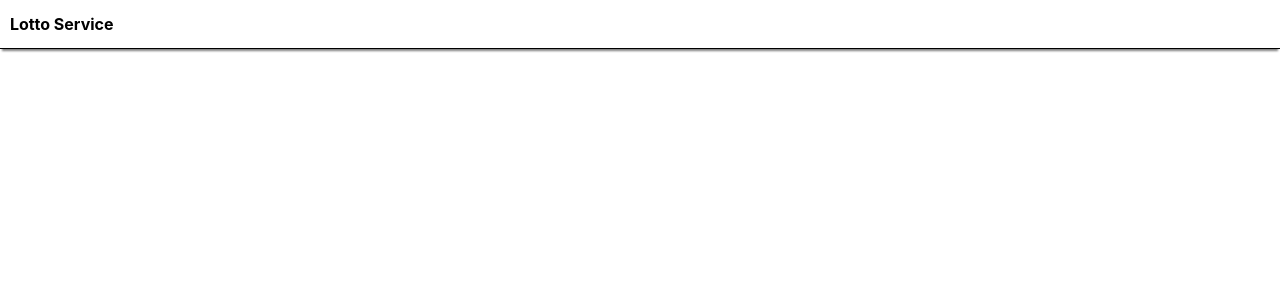
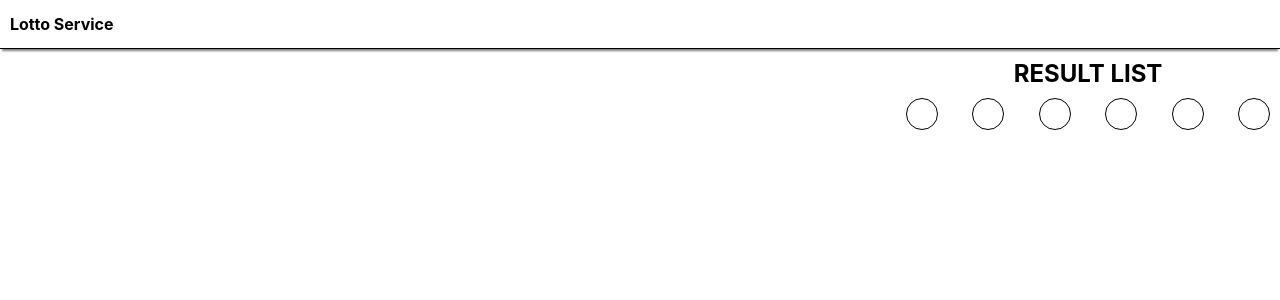
Before and after one commit to ghckss/LottoMachine, a React (Create React App) app: page / in a window 1280 px wide. Shown: the top 300 px of the page. Built offline with nearby package versions, Linux system fonts and the light colour scheme.

Commit message:
Lotto 결과 컴포넌트 UI 구성

```diff
--- a/src/App.js
+++ b/src/App.js
@@ -1,4 +1,5 @@
 import { Header, LottoInput, LottoMachine, ResultNav } from "./components";
+import "./App.scss";
 
 function App() {
   return (
--- /dev/null
+++ b/src/App.scss
@@ -0,0 +1,4 @@
+.main {
+  display: flex;
+  height: 85%;
+}
--- a/src/components/LottoMachine/index.js
+++ b/src/components/LottoMachine/index.js
@@ -1,4 +1,5 @@
 import React from "react";
+import "./index.scss";
 
 const LottoInput = () => {
   return <div className="machine"></div>;
--- a/src/components/LottoMachine/index.scss
+++ b/src/components/LottoMachine/index.scss
@@ -0,0 +1,3 @@
+.machine {
+  width: 70%;
+}
--- a/src/components/ResultNav/index.js
+++ b/src/components/ResultNav/index.js
@@ -1,7 +1,27 @@
 import React from "react";
+import "./index.scss";
 
 const LottoInput = () => {
-  return <nav className="result"></nav>;
+  const ballStyle = {
+    width: "30px",
+    height: "30px",
+    borderRadius: "50%",
+    border: "1px solid black",
+  };
+  const ball = <div className="circle" style={ballStyle}></div>;
+  return (
+    <nav className="result">
+      <div className="result__title">RESULT LIST</div>
+      <div className="result__row">
+        {ball}
+        {ball}
+        {ball}
+        {ball}
+        {ball}
+        {ball}
+      </div>
+    </nav>
+  );
 };
 
 export default LottoInput;
--- a/src/components/ResultNav/index.scss
+++ b/src/components/ResultNav/index.scss
@@ -0,0 +1,16 @@
+.result {
+  width: 30%;
+  overflow: scroll;
+  &__title {
+    margin: 10px;
+    font-weight: bold;
+    font-size: 24px;
+    text-align: center;
+  }
+  &__row {
+    margin: 10px;
+    display: flex;
+    justify-content: space-between;
+    align-items: center;
+  }
+}
--- a/src/index.css
+++ b/src/index.css
@@ -1,13 +1,21 @@
+html,
+head,
+body,
+#root,
+.App {
+  height: 100%;
+}
+
 body {
   margin: 0;
-  font-family: -apple-system, BlinkMacSystemFont, 'Segoe UI', 'Roboto', 'Oxygen',
-    'Ubuntu', 'Cantarell', 'Fira Sans', 'Droid Sans', 'Helvetica Neue',
+  font-family: -apple-system, BlinkMacSystemFont, "Segoe UI", "Roboto", "Oxygen",
+    "Ubuntu", "Cantarell", "Fira Sans", "Droid Sans", "Helvetica Neue",
     sans-serif;
   -webkit-font-smoothing: antialiased;
   -moz-osx-font-smoothing: grayscale;
 }
 
 code {
-  font-family: source-code-pro, Menlo, Monaco, Consolas, 'Courier New',
+  font-family: source-code-pro, Menlo, Monaco, Consolas, "Courier New",
     monospace;
 }
```
